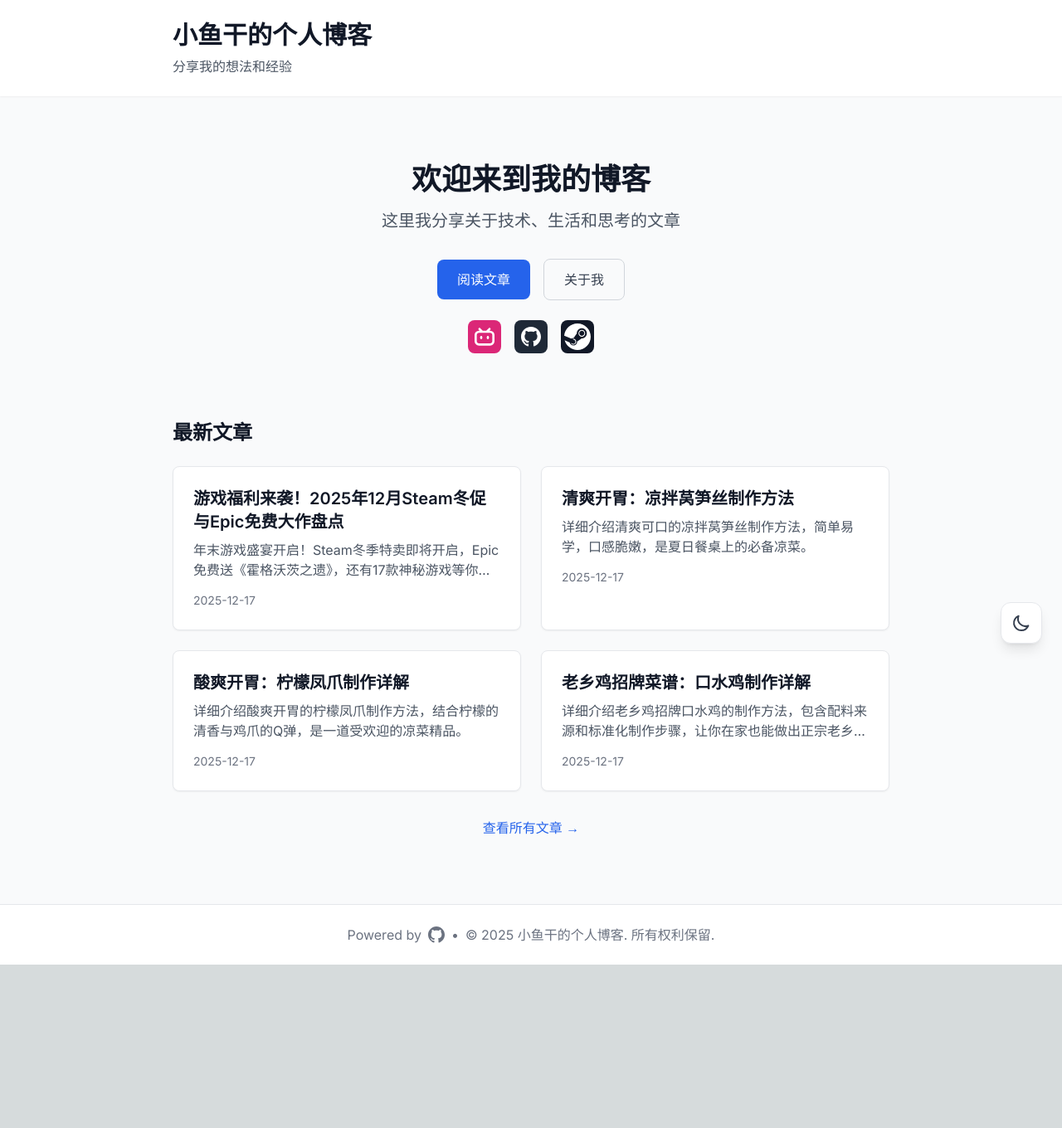
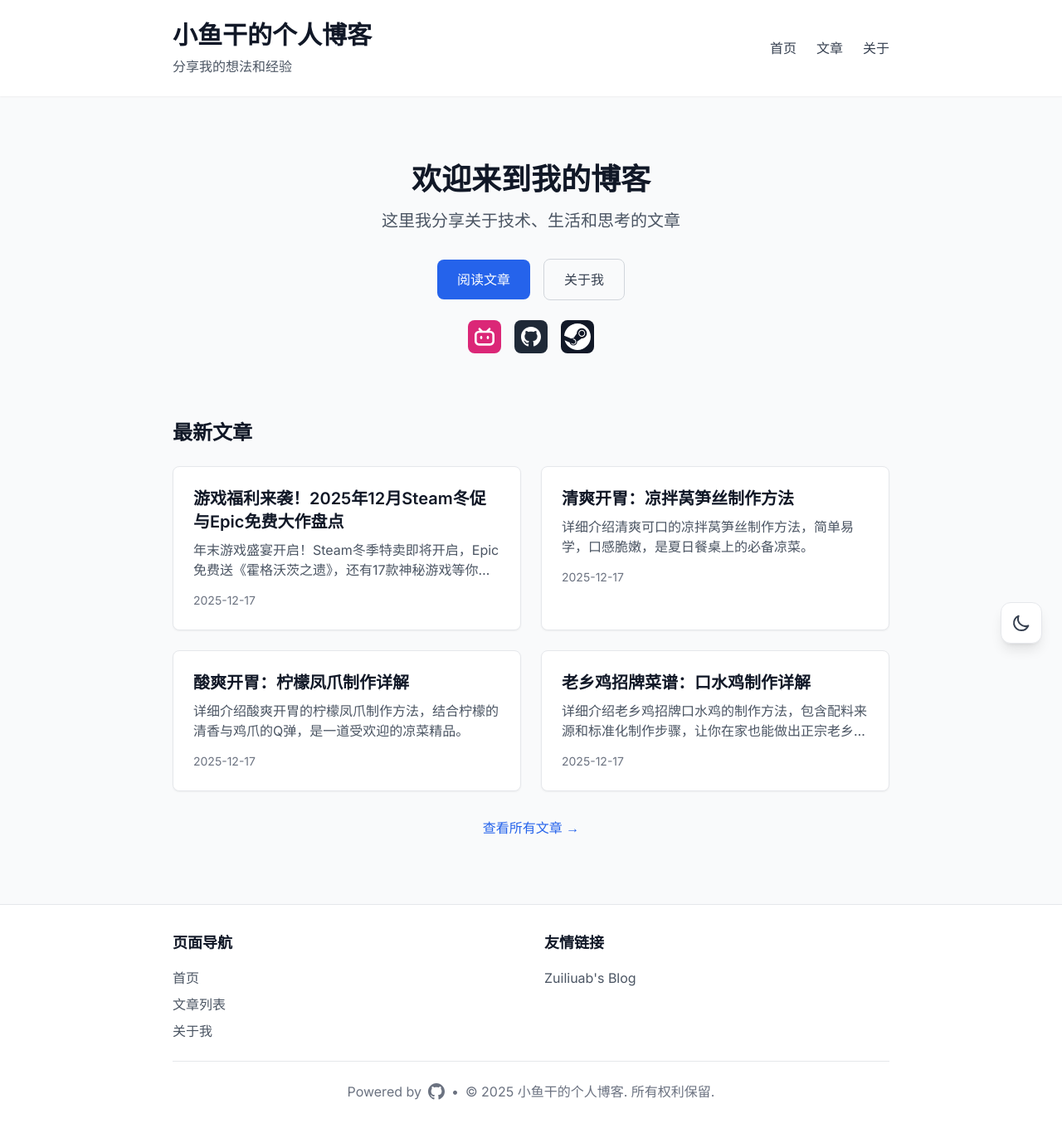
Before and after one commit to KaMuMom/KaMuMom.github.io, a Next.js app: page / in a window 1280 px wide. Shown: the whole page at 83% size. Before the commit the page ends 1163 px from the top, so only its background shows below. Built offline with nearby package versions, Linux system fonts and the light colour scheme.

Commit message:
Add navigation menu in header and footer with friend link

```diff
--- a/src/app/layout.tsx
+++ b/src/app/layout.tsx
@@ -21,12 +21,27 @@ export default function RootLayout({
         <div className="min-h-screen bg-gray-50 dark:bg-gray-900 transition-colors duration-300">
           <header className="bg-white dark:bg-gray-800 shadow-sm transition-colors duration-300">
             <div className="max-w-4xl mx-auto px-4 py-6">
+              <div className="flex items-center justify-between">
+                <div>
                   <h1 className="text-3xl font-bold text-gray-900 dark:text-gray-100">
                     <a href="/" className="hover:text-blue-600 dark:hover:text-blue-400 transition-colors">
                       小鱼干的个人博客
                     </a>
                   </h1>
                   <p className="mt-2 text-gray-600 dark:text-gray-400">分享我的想法和经验</p>
+                </div>
+                <nav className="flex gap-6">
+                  <a href="/" className="text-gray-700 dark:text-gray-300 hover:text-blue-600 dark:hover:text-blue-400 transition-colors font-medium">
+                    首页
+                  </a>
+                  <a href="/posts" className="text-gray-700 dark:text-gray-300 hover:text-blue-600 dark:hover:text-blue-400 transition-colors font-medium">
+                    文章
+                  </a>
+                  <a href="/about" className="text-gray-700 dark:text-gray-300 hover:text-blue-600 dark:hover:text-blue-400 transition-colors font-medium">
+                    关于
+                  </a>
+                </nav>
+              </div>
             </div>
           </header>
 
@@ -35,7 +50,37 @@ export default function RootLayout({
           </main>
 
           <footer className="bg-white dark:bg-gray-800 border-t border-gray-200 dark:border-gray-700 mt-12 transition-colors duration-300">
-            <div className="max-w-4xl mx-auto px-4 py-6">
+            <div className="max-w-4xl mx-auto px-4 py-8">
+              <div className="grid grid-cols-1 md:grid-cols-2 gap-8 mb-6">
+                <div>
+                  <h3 className="text-lg font-semibold text-gray-900 dark:text-gray-100 mb-4">页面导航</h3>
+                  <nav className="flex flex-col gap-2">
+                    <a href="/" className="text-gray-600 dark:text-gray-400 hover:text-blue-600 dark:hover:text-blue-400 transition-colors">
+                      首页
+                    </a>
+                    <a href="/posts" className="text-gray-600 dark:text-gray-400 hover:text-blue-600 dark:hover:text-blue-400 transition-colors">
+                      文章列表
+                    </a>
+                    <a href="/about" className="text-gray-600 dark:text-gray-400 hover:text-blue-600 dark:hover:text-blue-400 transition-colors">
+                      关于我
+                    </a>
+                  </nav>
+                </div>
+                <div>
+                  <h3 className="text-lg font-semibold text-gray-900 dark:text-gray-100 mb-4">友情链接</h3>
+                  <nav className="flex flex-col gap-2">
+                    <a
+                      href="https://zuiliuab.github.io/"
+                      target="_blank"
+                      rel="noopener noreferrer"
+                      className="text-gray-600 dark:text-gray-400 hover:text-blue-600 dark:hover:text-blue-400 transition-colors"
+                    >
+                      Zuiliuab&apos;s Blog
+                    </a>
+                  </nav>
+                </div>
+              </div>
+              <div className="border-t border-gray-200 dark:border-gray-700 pt-6">
                 <div className="flex items-center justify-center space-x-2 text-gray-500 dark:text-gray-400">
                   <span>Powered by</span>
                   <a
@@ -52,6 +97,7 @@ export default function RootLayout({
                   <span>© 2025 小鱼干的个人博客. 所有权利保留.</span>
                 </div>
               </div>
+            </div>
           </footer>
         </div>
         <ThemeToggle />
```
Lines whose indentation alone changed are shown as unchanged.
